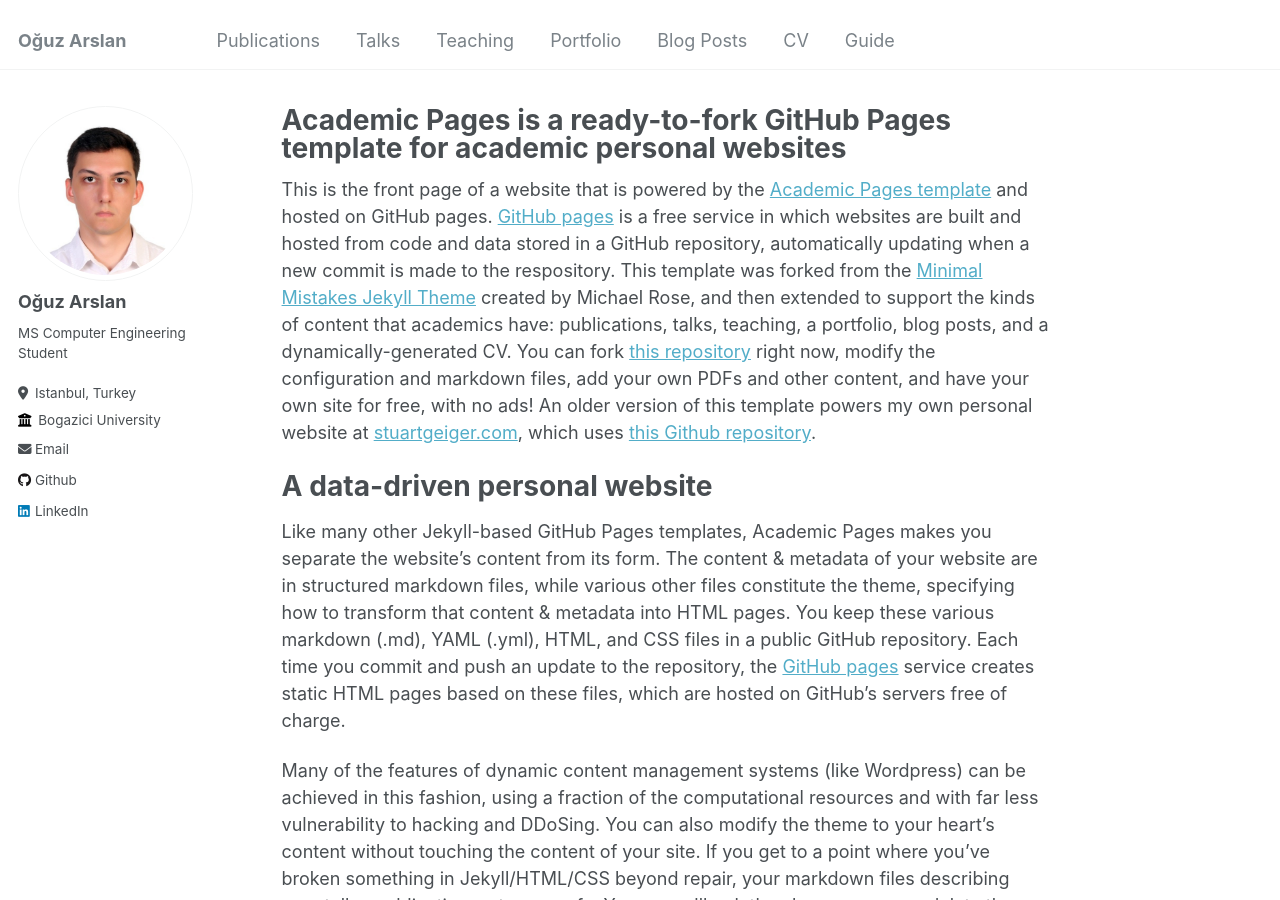
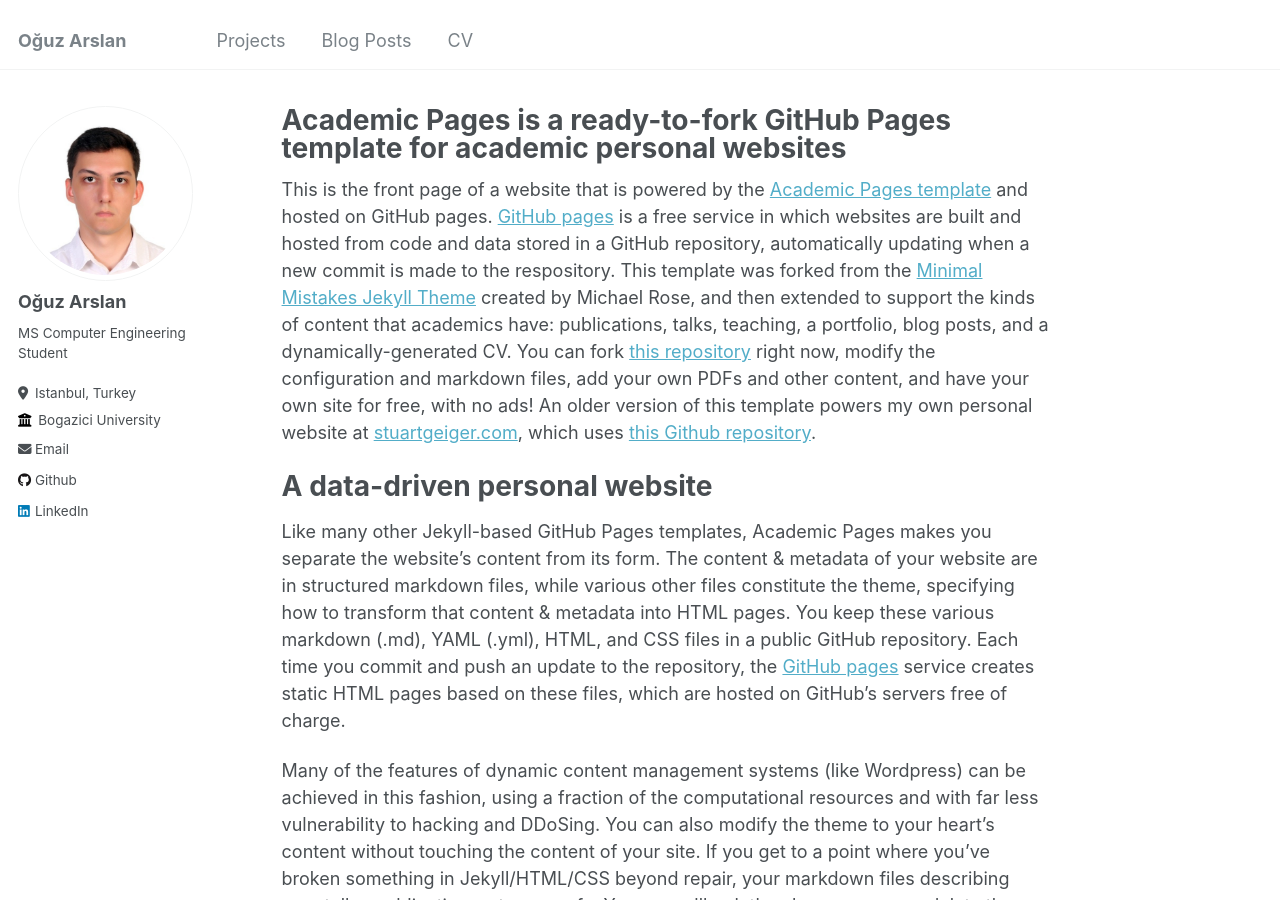
Before and after one commit to Boysle/boysle.github.io, a Jekyll site: the page built from _pages/about.md, in a window 1280 px wide and 900 px high. Built offline with Jekyll 4.4.1, drawn with Linux system fonts in a browser that asks for light colours.

Commit message:
Update navigation.yml

```diff
--- a/_data/navigation.yml
+++ b/_data/navigation.yml
@@ -1,15 +1,15 @@
 # main links links
 main:
-  - title: "Publications"
-    url: /publications/
+  #- title: "Publications"
+  #  url: /publications/
 
-  - title: "Talks"
-    url: /talks/
+  #- title: "Talks"
+  # url: /talks/
 
-  - title: "Teaching"
-    url: /teaching/
+  #- title: "Teaching"
+  # url: /teaching/
 
-  - title: "Portfolio"
+  - title: "Projects"
     url: /portfolio/
 
   - title: "Blog Posts"
@@ -18,5 +18,5 @@ main:
   - title: "CV"
     url: /cv/
 
-  - title: "Guide"
-    url: /markdown/
+  #- title: "Guide"
+  # url: /markdown/
```
